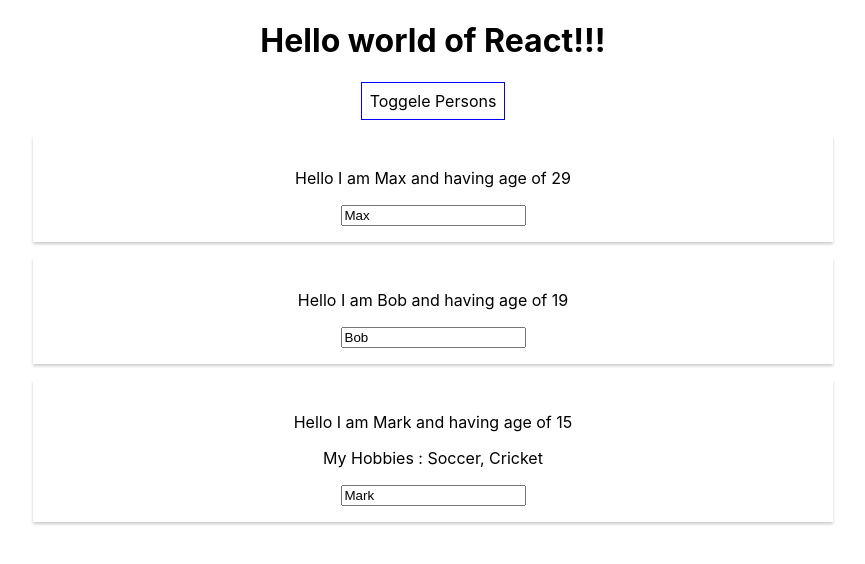
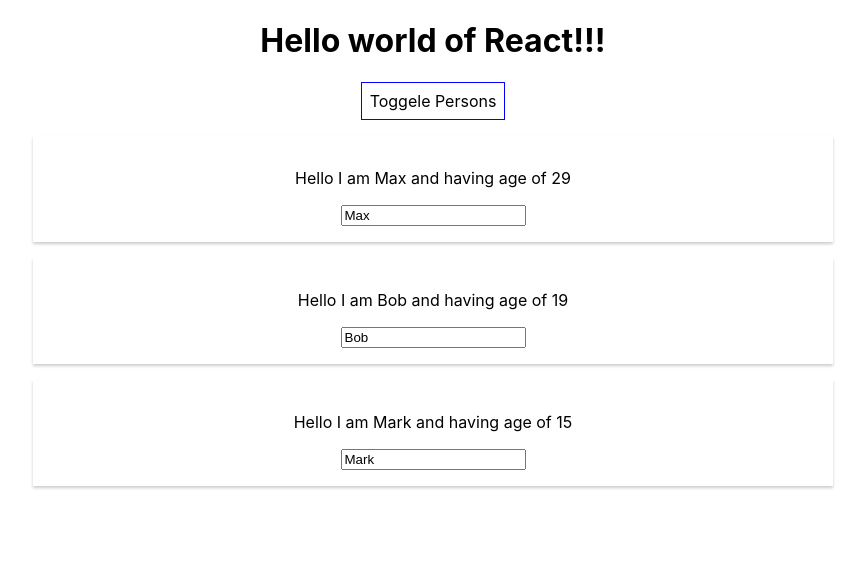
Before and after one commit to bhagat9198/reactComplete, a React (Create React App) app: page / in a window 1280 px wide. Both pictures are taken after a click on the button "Toggele Persons". Shown: the top 564 px of the page, without its empty margins (207-1072 px from the left). Built offline with nearby package versions, Linux system fonts and the light colour scheme.

Commit message:
4.5. Outputting Lists

```diff
--- a/src/App.js
+++ b/src/App.js
@@ -5,7 +5,7 @@ import Person from './Person/Person';
 class App extends Component {
 
   state = {
-    person : [
+    persons : [
       {name:'Max', age:'29'},
       {name:'Bob', age:'19'},
       {name:'Mark', age:'15'},
@@ -17,7 +17,7 @@ class App extends Component {
   switchNameHandler = (newName) => {
     this.setState(
       {
-        person : [
+        persons : [
           {name: newName, age:'29'},
           {name:'Bob', age:'19'},
           {name:'Mark', age:'55'},
@@ -36,7 +36,7 @@ class App extends Component {
   nameChangedHandler = (event) => {
     this.setState(
       {
-        person : [
+        persons : [
           {name: 'Max', age:'29'},
           {name: event.target.value , age:'19'},
           {name:'Mark', age:'55'},
@@ -54,27 +54,38 @@ class App extends Component {
       padding: '8px',
       cursor: 'pointer'
     };
+    // if, we see our code closing, we are passsing hard coded values. if we add another person then we have to make another div for it.
+    // as we are state in which we are storing persons as an array. thus, insraed of hard coding, we just loop over an array
 
-    // its no a good practice to write conditions within JSX, hence followig different approach.
     let persons = null;
-    // putting the if condition and passing JSX
     if(this.state.showPersons) {
       persons = (
         <div>
-          <Person
-            name={this.state.person[0].name}
-            age={this.state.person[0].age}
+          {/* Displaying dynamically with the help of loop */}
+          {this.state.persons.map(person => {
+            return (
+              <Person
+              name= {person.name}
+              age = {person.age}
+              />
+            );
+          })}
+
+          {/* hence, no need of this */}
+          {/* <Person
+            name={this.state.persons[0].name}
+            age={this.state.persons[0].age}
           />
           <Person
-            name={this.state.person[1].name}
-            age={this.state.person[1].age}
+            name={this.state.persons[1].name}
+            age={this.state.persons[1].age}
             changed={this.nameChangedHandler}
           />
           <Person
-            name={this.state.person[2].name}
-            age={this.state.person[2].age}
+            name={this.state.persons[2].name}
+            age={this.state.persons[2].age}
             click={this.switchNameHandler.bind(this, 'Alex')}> My Hobbies : Soccer, Cricket
-          </Person>
+          </Person> */}
         </div>
       );
     }
@@ -86,7 +97,6 @@ class App extends Component {
           style={style}
           onClick={this.toggelPersonsHandler.bind(this)}>Toggele Persons
         </button>
-        {/* just passing the dynamic value of persons which can be null or have Person component. */}
         {persons}
       </div>
     );
```
Also changed, not shown: zznotes.txt.
